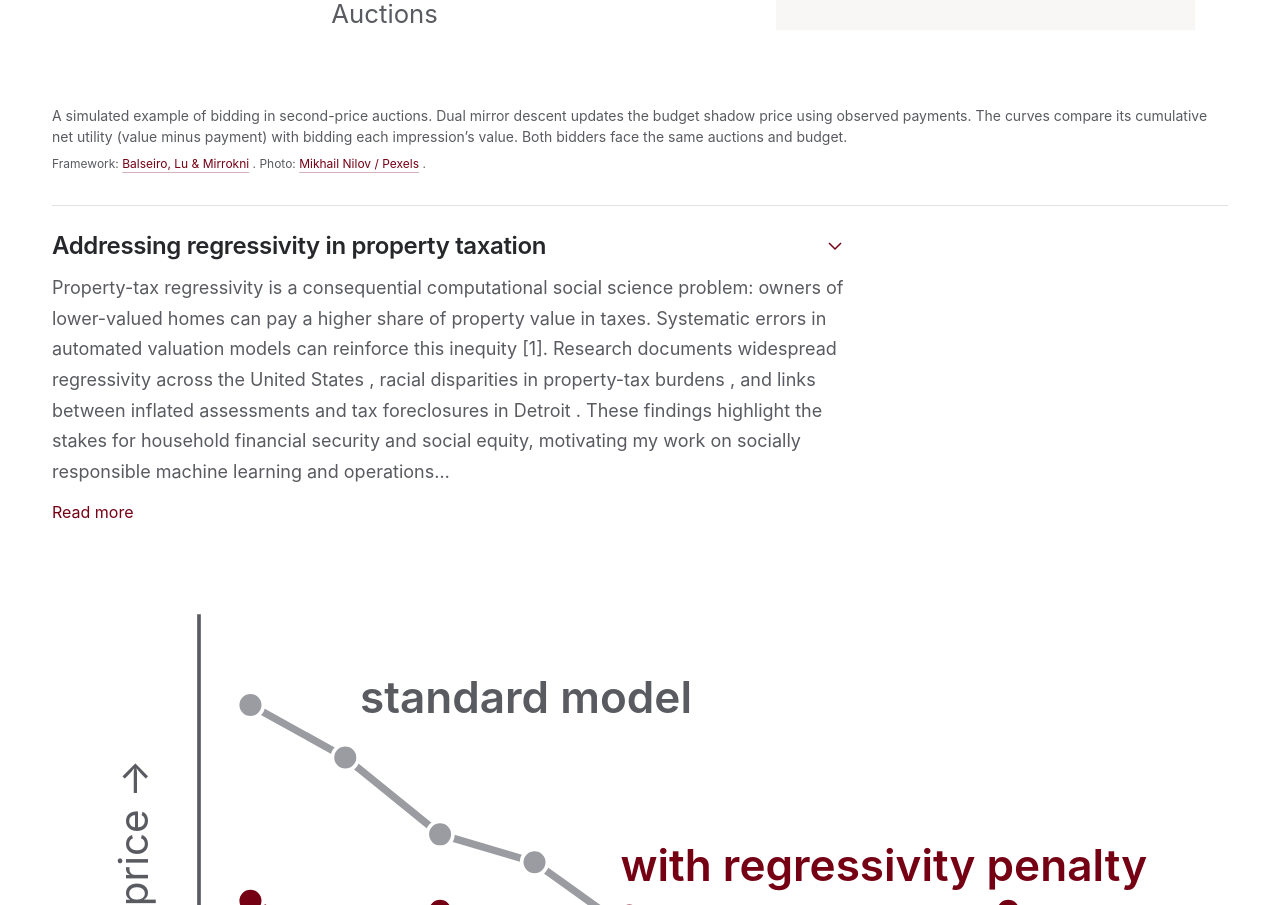
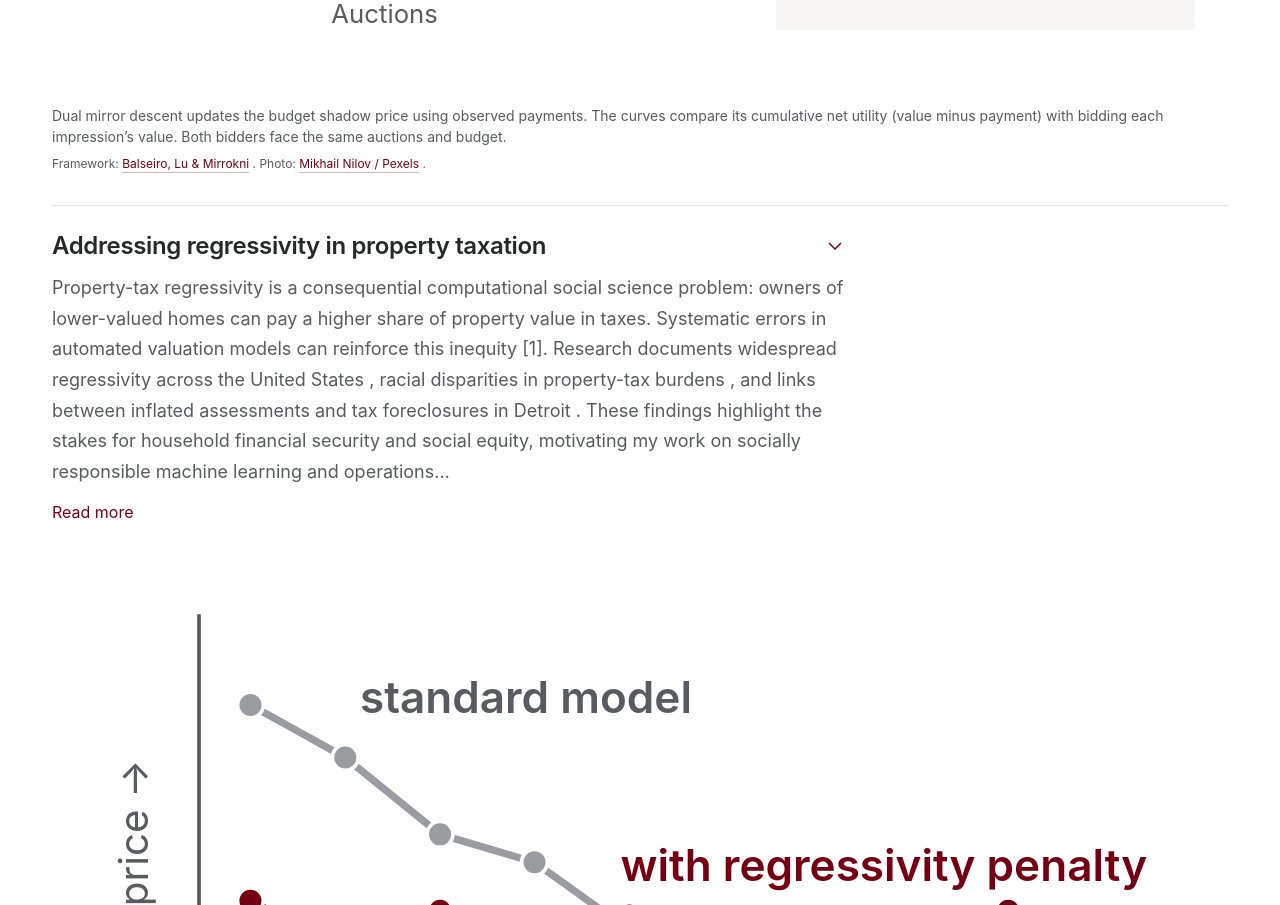
Before and after one commit to MIT-Lu-Lab/haihao-website, an Astro site: page /research in a window 1280 px wide. Shown: the part 4690-5595 px from the top of the page. Built offline with nearby package versions, Linux system fonts and the light colour scheme; Astro itself is replaced by a stand-in of ours.

Commit message:
Refine: shorten online bidding figure caption

```diff
--- a/src/pages/research.astro
+++ b/src/pages/research.astro
@@ -74,7 +74,7 @@ import { sitePath } from '../utils/paths';
       </div>
       <figure slot="figure" class="research-figure online-figure">
         <OnlineFigure />
-        <figcaption>A simulated example of bidding in second-price auctions. Dual mirror descent updates the budget shadow price using observed payments. The curves compare its cumulative net utility (value minus payment) with bidding each impression’s value. Both bidders face the same auctions and budget.<span class="theory-sources">Framework: <ExternalLink href="https://arxiv.org/abs/2011.10124" mark={false}>Balseiro, Lu &amp; Mirrokni</ExternalLink>. Photo: <ExternalLink href="https://www.pexels.com/photo/person-purchasing-goods-online-6612276/" mark={false}>Mikhail Nilov / Pexels</ExternalLink>.</span></figcaption>
+        <figcaption>Dual mirror descent updates the budget shadow price using observed payments. The curves compare its cumulative net utility (value minus payment) with bidding each impression’s value. Both bidders face the same auctions and budget.<span class="theory-sources">Framework: <ExternalLink href="https://arxiv.org/abs/2011.10124" mark={false}>Balseiro, Lu &amp; Mirrokni</ExternalLink>. Photo: <ExternalLink href="https://www.pexels.com/photo/person-purchasing-goods-online-6612276/" mark={false}>Mikhail Nilov / Pexels</ExternalLink>.</span></figcaption>
       </figure>
     </ResearchSection>
     <ResearchSection id="property-taxation" title="Addressing regressivity in property taxation">
```
